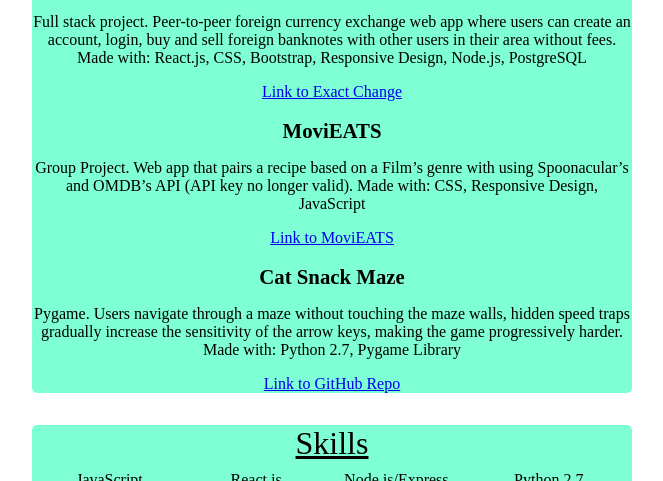
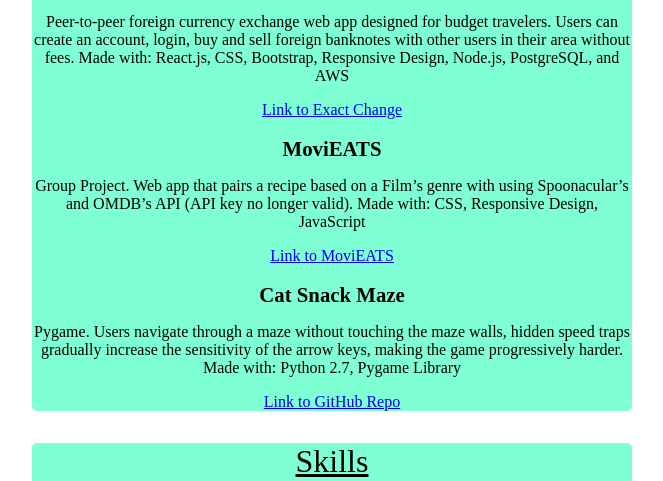
Before and after one commit to stevenberk/stevenberk.github.io, a plain HTML site: page index.html in a window 1280 px wide. Shown: the part 619-1100 px from the top of the page, without its empty margins (308-971 px from the left). Drawn offline with Linux system fonts and the light colour scheme.

Commit message:
Update index.html

```diff
--- a/index.html
+++ b/index.html
@@ -179,7 +179,7 @@
                         Exact Change
                     </p>
                     <p>
-                    Full stack project. Peer-to-peer foreign currency exchange web app where users can create an account, login, buy and sell foreign banknotes with other users in their area without fees. Made with: React.js, CSS, Bootstrap, Responsive Design, Node.js, PostgreSQL
+                    Peer-to-peer foreign currency exchange web app designed for budget travelers. Users can create an account, login, buy and sell foreign banknotes with other users in their area without fees. Made with: React.js, CSS, Bootstrap, Responsive Design, Node.js, PostgreSQL, and AWS
                     </p>
                     <a href="http://ec2-54-227-200-110.compute-1.amazonaws.com">Link to Exact Change</a>
                 </div>
```
